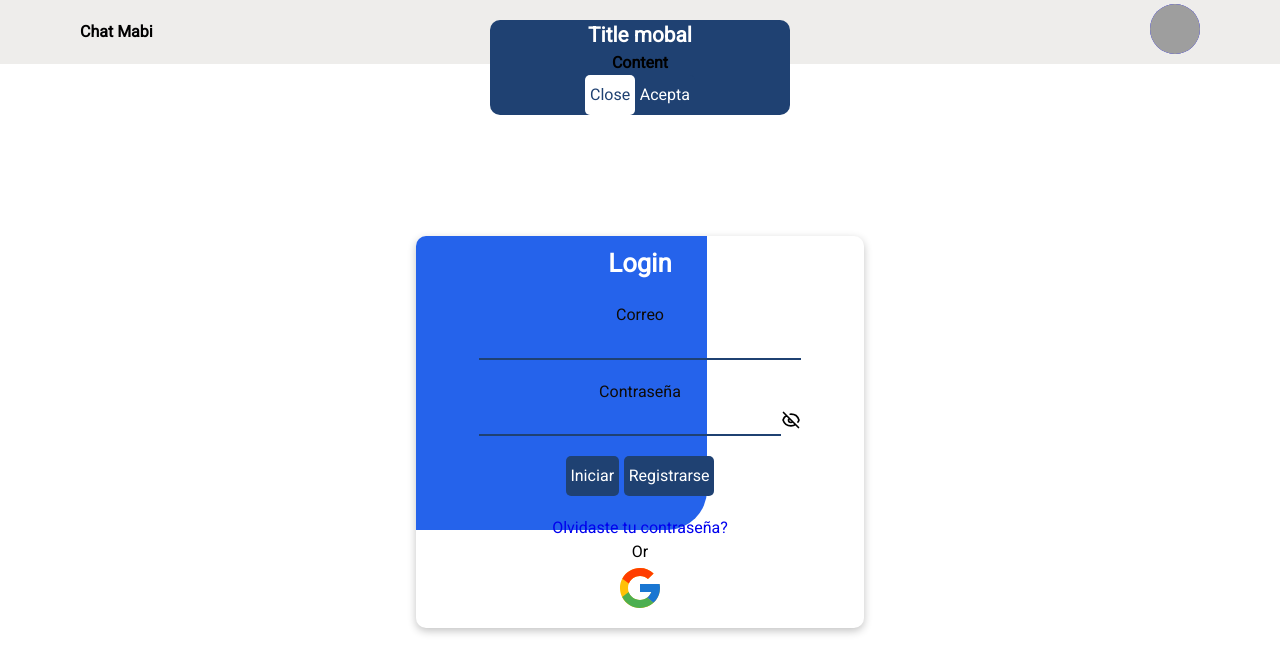
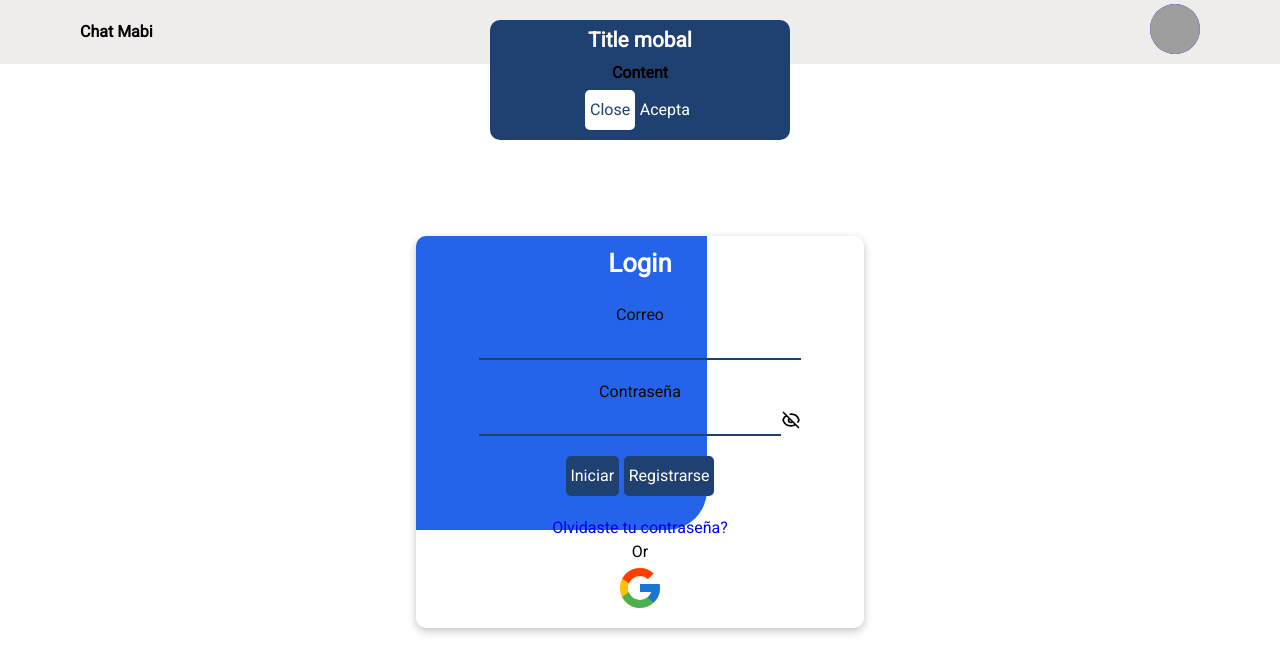
Before and after one commit to LuisArielRetanaHernadez/caht_client, a React (Vite) app: page /login in a window 1280 px wide. Shown: the top 672 px of the page. Built offline with nearby package versions, Linux system fonts and the light colour scheme; no server answers; grey boxes are pictures that could not be loaded.

Commit message:
creadno la clases 'p-5' y 'pb-5'

```diff
--- a/src/index.css
+++ b/src/index.css
@@ -210,7 +210,11 @@ r-0 { right: 0%; }
 /* .... padding .... */
 .p-0 { padding: 0px; }
 
+.p-5 { padding: 5px; }
+
 .p-1rem { padding: 1rem; }
+
+.pb-5 { padding-bottom: 5px; }
 
 /* .... text-aling .... */
 .text-center { text-align: center; }
```
